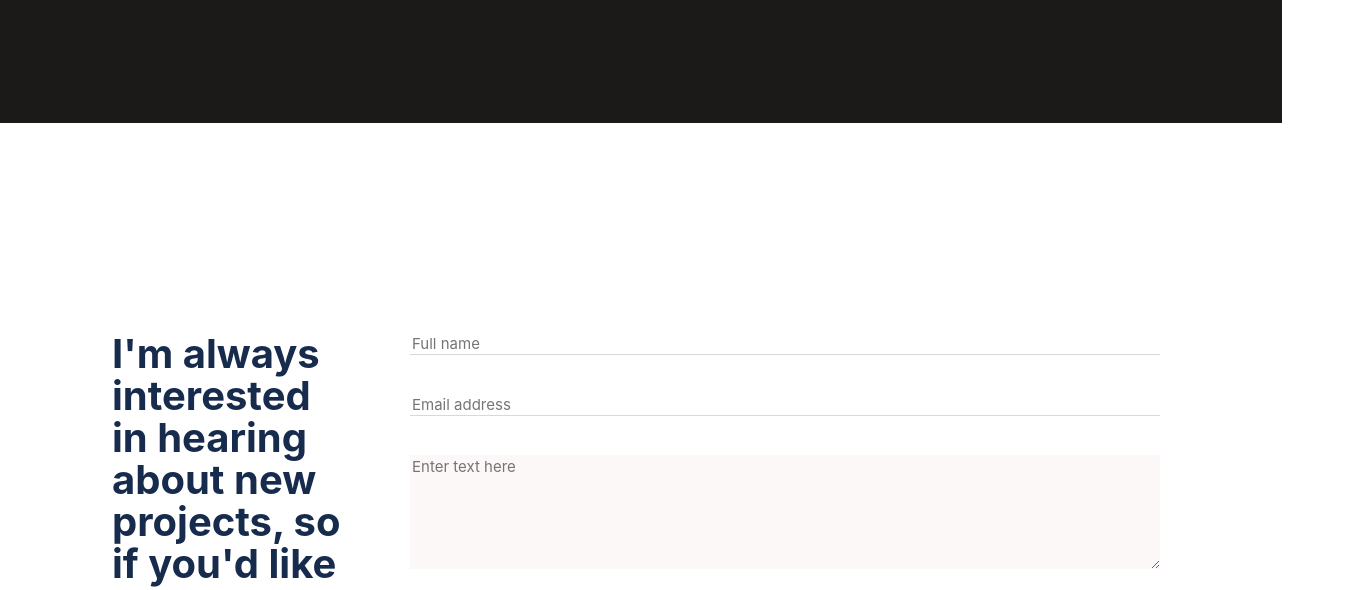
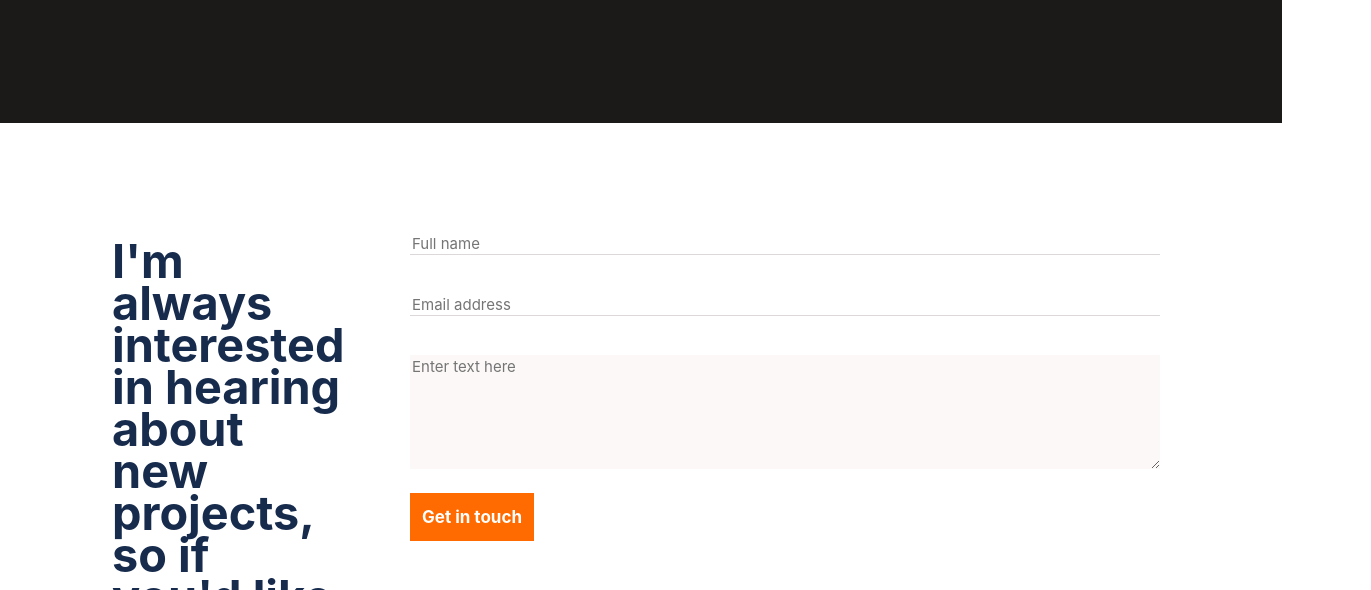
Before and after one commit to chaw-bot/Portfolio1, a plain HTML site: page index.html in a window 1280 px wide. Shown: the part 3860-4450 px from the top of the page, 1371 px wide, since content can reach past the window. Drawn offline with Linux system fonts and the light colour scheme.

```diff
--- a/index.html
+++ b/index.html
@@ -267,9 +267,9 @@
 
   <footer>
     <section class="form">
-      <h3>
-        I'm always interested in hearing about new projects, so if you'd like to chat please get in touch.
-      </h3>
+      <div class="remarks">
+        <h3>I'm always interested in hearing about new projects, so if you'd like to chat please get in touch.</h3>
+      </div>
 
       <form action="https://formspree.io/f/xjvjregp" method="post">
         <fieldset>
--- a/style.css
+++ b/style.css
@@ -498,7 +498,7 @@
   margin: -10px;
 }
 
-.form h3 {
+.remarks {
   width: 100%;
   height: 216px;
   font-family: Inter, BlinkMacSystemFont, 'Segoe UI', Oxygen, Ubuntu, Cantarell, 'Open Sans', 'Helvetica Neue', sans-serif;
@@ -717,7 +717,7 @@
 
   .card2container {
     display: grid;
-    grid-template-columns: repeat(3, 369px);
+    grid-template-columns: repeat(3, 405px);
     grid-template-rows: repeat(2, 435px);
     row-gap: 37px;
     column-gap: 24px;
@@ -818,7 +818,8 @@
   }
 
   footer {
-    height: 100vh;
+    padding: 80px 0 0 24px;
+    height: 70vh;
   }
 
   .form {
@@ -828,18 +829,18 @@
     padding-right: 100px;
   }
 
-  .form h3 {
+  .remarks {
     text-align: left;
     margin-right: 50px;
     font-size: 40px;
-    margin-top: 100px;
+    margin-top: 0;
     padding-top: 0;
     max-width: max-content;
   }
 
   fieldset {
     margin: 0;
-    padding-top: 100px;
+    padding-top: 40px;
   }
 
   .orange-button4 {
```
